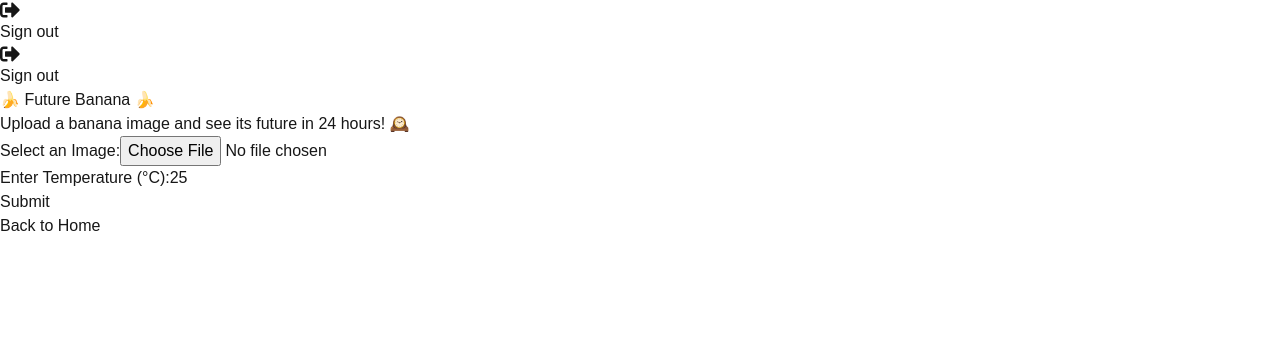
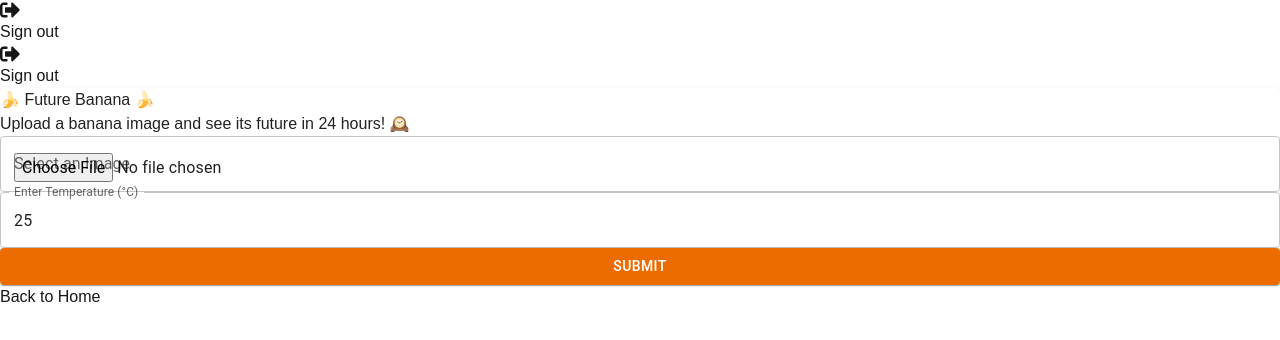
Before and after one commit to Seawatch-Sensei/interface1, a Next.js app in the folder client/: page /24hours in a window 1280 px wide. Shown: the top 340 px of the page. Built offline with nearby package versions, Linux system fonts and the light colour scheme; no server answers; sample sign-in values are in the browser's storage.

Commit message:
update readme and used material ui

```diff
--- a/client/package.json
+++ b/client/package.json
@@ -9,8 +9,11 @@
     "lint": "next lint"
   },
   "dependencies": {
+    "@emotion/react": "^11.14.0",
+    "@emotion/styled": "^11.14.0",
     "@huggingface/inference": "^2.8.1",
     "@huggingface/transformers": "^3.0.2",
+    "@mui/material": "^6.4.4",
     "@xenova/transformers": "^2.17.2",
     "axios": "^1.7.7",
     "formidable": "^3.5.2",
--- a/client/src/app/24hours/page.js
+++ b/client/src/app/24hours/page.js
@@ -2,6 +2,7 @@
 import { useState } from "react";
 import Link from 'next/link';
 import Image from 'next/image';
+import { Button, CircularProgress, TextField, Card } from "@mui/material";
 
 export default function Home() {
   const [image, setImage] = useState(null);
@@ -9,15 +10,15 @@ export default function Home() {
   const [outputImage, setOutputImage] = useState(null);
   const [loading, setLoading] = useState(false);
   const [processCount, setProcessCount] = useState(0);
-  const [temperature, setTemperature] = useState(25); // Default temperature
+  const [temperature, setTemperature] = useState(25);
 
   const handleImageChange = (e) => {
     const file = e.target.files[0];
     if (file) {
       setImage(file);
       setPreview(URL.createObjectURL(file));
-      setOutputImage(null); // Reset the output image when a new image is uploaded
-      setProcessCount(0); // Reset process count
+      setOutputImage(null);
+      setProcessCount(0);
     }
   };
 
@@ -26,12 +27,10 @@ export default function Home() {
       fetch(outputImage)
         .then((res) => res.blob())
         .then((blob) => {
-          const file = new File([blob], "processed-image.png", {
-            type: "image/png",
-          });
+          const file = new File([blob], "processed-image.png", { type: "image/png" });
           setImage(file);
           setPreview(outputImage);
-          setOutputImage(null); // Clear output image for new processing
+          setOutputImage(null);
         });
     }
   };
@@ -42,12 +41,11 @@ export default function Home() {
       alert("Please upload an image!");
       return;
     }
-
     setLoading(true);
 
     const formData = new FormData();
     formData.append("image", image);
-    formData.append("temperature", temperature); // Send temperature as well
+    formData.append("temperature", temperature);
 
     try {
       const response = await fetch(`api/24hours`, {
@@ -59,7 +57,7 @@ export default function Home() {
         const blob = await response.blob();
         const imageUrl = URL.createObjectURL(blob);
         setOutputImage(imageUrl);
-        setProcessCount((prev) => prev + 1); // Increment process count
+        setProcessCount((prev) => prev + 1);
       } else {
         alert("Something went wrong. Please try again.");
       }
@@ -71,111 +69,50 @@ export default function Home() {
   };
 
   return (
-    <div className="min-h-screen bg-gradient-to-br from-yellow-400 to-orange-500 flex items-center justify-center text-white text-center p-6 relative">
-      <div className="bg-white text-yellow-700 shadow-lg rounded-lg p-8 w-full max-w-md">
+    <div className="min-h-screen bg-gradient-to-br from-yellow-400 to-orange-500 flex items-center justify-center text-white p-6 relative">
+      <Card className="bg-white text-yellow-700 shadow-lg rounded-lg p-8 w-full max-w-md">
         <h1 className="text-2xl font-bold text-center mb-4">🍌 Future Banana 🍌</h1>
-        <p className="text-lg mb-8">Upload a banana image and see its future in 24 hours! 🕰️</p>
-        <form onSubmit={handleSubmit}>
-          <div className="mb-4">
-            <label
-              htmlFor="image"
-              className="block text-gray-700 font-medium mb-2"
-            >
-              Select an Image:
-            </label>
-            <input
-              type="file"
-              id="image"
-              accept="image/*"
-              onChange={handleImageChange}
-              className="block w-full text-sm text-gray-900 bg-gray-50 rounded-lg border border-gray-300 cursor-pointer"
-            />
-          </div>
-
-          {/* Temperature input field */}
-          <div className="mb-4">
-            <label
-              htmlFor="temperature"
-              className="block text-gray-700 font-medium mb-2"
-            >
-              Enter Temperature (°C):
-            </label>
-            <input
-              type="number"
-              id="temperature"
-              value={temperature}
-              onChange={(e) => setTemperature(e.target.value)}
-              className="block w-full text-gray-900 bg-gray-50 rounded-lg border border-gray-300 text-center text-3xl"
-              min="0"
-              step="0.1"
-            />
-          </div>
-
+        <p className="text-lg mb-8 text-center">Upload a banana image and see its future in 24 hours! 🕰️</p>
+        <form onSubmit={handleSubmit} className="space-y-4">
+          <TextField fullWidth label="Select an Image" type="file" inputProps={{ accept: "image/*" }} onChange={handleImageChange} variant="outlined" />
+          <TextField fullWidth label="Enter Temperature (°C)" type="number" value={temperature} onChange={(e) => setTemperature(e.target.value)} variant="outlined" />
           {preview && (
-            <div className="mb-4">
+            <div className="mb-4 text-center">
               <h2 className="font-bold text-gray-700 mb-2">Original Image:</h2>
-              <Image
-                src={preview}
-                alt="Preview"
-                className="rounded-lg border border-gray-300 shadow-md w-full"
-                width={500}
-                height={500}
-              />
+              <Image src={preview} alt="Preview" className="rounded-lg border border-gray-300 shadow-md" width={500} height={500} />
             </div>
           )}
-          <button
-            type="submit"
-            disabled={loading}
-            className={`w-full py-2 px-4 text-white font-bold rounded-lg transition ${
-              loading
-                ? "bg-gray-400 cursor-not-allowed"
-                : "bg-yellow-600 hover:bg-yellow-700 ring-2 ring-yellow-500"
-            }`}
-          >
-            {loading ? "Processing..." : "Submit"}
-          </button>
+          <Button type="submit" fullWidth variant="contained" color="warning" disabled={loading}>
+            {loading ? <CircularProgress size={24} color="inherit" /> : "Submit"}
+          </Button>
         </form>
 
         {outputImage && (
-          <div className="mt-6">
+          <div className="mt-6 text-center">
             <h2 className="font-bold text-gray-700 mb-2">Processed Image:</h2>
-            <Image
-              src={outputImage}
-              alt="Processed"
-              className="rounded-lg border border-gray-300 shadow-md w-full mb-4"
-              width={500}
-              height={500}
-            />
-            <div className="flex gap-4">
-              <button
-                onClick={handleReplaceWithProcessed}
-                className="w-full py-2 px-4 text-white font-bold bg-green-600 hover:bg-green-700 rounded-lg transition ring-2 ring-green-500"
-              >
+            <Image src={outputImage} alt="Processed" className="rounded-lg border border-gray-300 shadow-md" width={500} height={500} />
+            <div className="flex gap-4 mt-4">
+              <Button fullWidth variant="contained" color="success" onClick={handleReplaceWithProcessed}>
                 Use Processed Image
-              </button>
-              <button
-                onClick={() => {
-                  setImage(null);
-                  setPreview(null);
-                  setOutputImage(null);
-                  setProcessCount(0);
-                }}
-                className="w-full py-2 px-4 text-white font-bold bg-red-600 hover:bg-red-700 rounded-lg transition ring-2 ring-red-500"
-              >
+              </Button>
+              <Button fullWidth variant="contained" color="error" onClick={() => {
+                setImage(null);
+                setPreview(null);
+                setOutputImage(null);
+                setProcessCount(0);
+              }}>
                 Choose New Image
-              </button>
+              </Button>
             </div>
           </div>
         )}
 
         {processCount > 0 && (
           <div className="mt-6 text-center">
-            <p className="text-gray-700">
-              Image processed <span className="font-bold">{processCount} days</span>.
-            </p>
+            <p className="text-gray-700">Image processed <span className="font-bold">{processCount} times</span>.</p>
           </div>
         )}
-      </div>
+      </Card>
       <Link href="/" className="absolute top-4 right-4 text-sm opacity-80 underline transition-transform transform hover:scale-110 hover:text-yellow-300 bg-black p-2 rounded-lg">
         Back to Home
       </Link>
```
Also changed, not shown: 1 other file (tests, documents, lock files or other folders).
